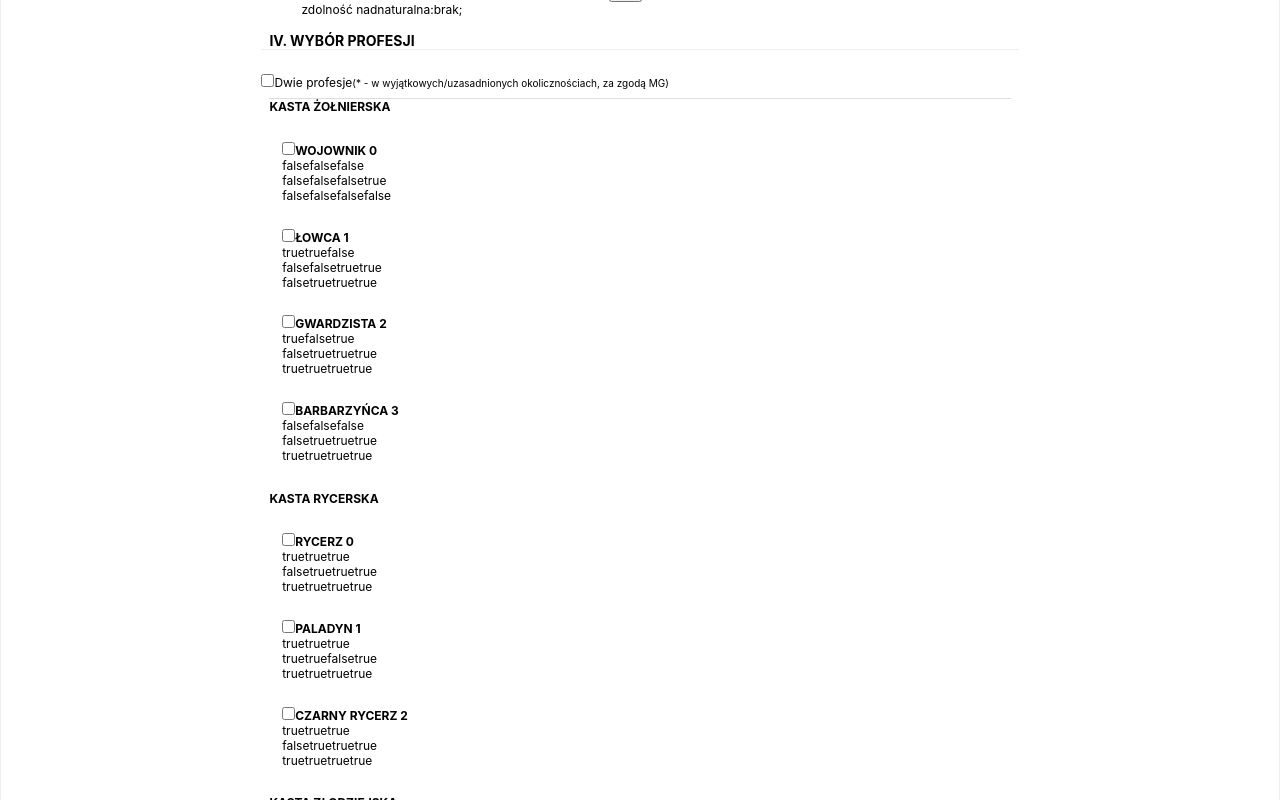
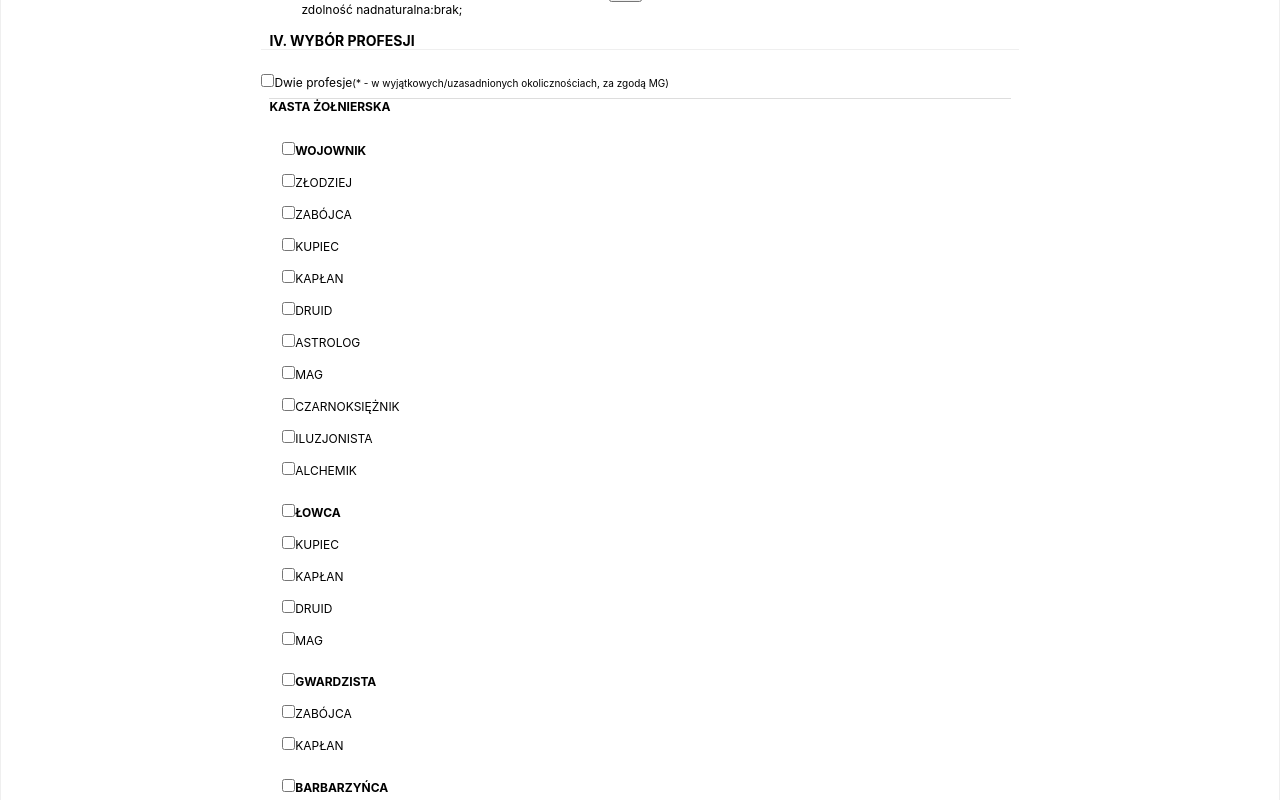
Before and after one commit to JaroslawJaniak/krysztaly-czasu-app, a React (Create React App) app: page / in a window 1280 px wide. Shown: the part 3020-3820 px from the top of the page. Built offline with nearby package versions, Linux system fonts and the light colour scheme.

Commit message:
Upadate ChapterContent_IV components

```diff
--- a/src/components/main/sections/chapters/ChapterContent_IV.js
+++ b/src/components/main/sections/chapters/ChapterContent_IV.js
@@ -1,4 +1,6 @@
 import Subprofession from "./chapter_IV_components/Subprofession";
+import CastSubprofession_container from "./chapter_IV_components/CastSubprofession_container";
+
 const ChapterContent_IV = () => {
   const chapterInfo = [
     {
@@ -264,9 +266,9 @@ const ChapterContent_IV = () => {
             <div>
               <h4> KASTA {casts1.castName}</h4>
               <br />
-              {casts1.professions.map((prof, index) => (
+              {casts1.professions.map((prof, indexProf) => (
                 <div
-                  id={"div_profession" + index}
+                  id={"div_profession" + indexProf}
                   className="subprofession_container checkbox_container"
                 >
                   <div>
@@ -278,15 +280,20 @@ const ChapterContent_IV = () => {
                       className="checkbox__profession"
                     />
                     <label for={prof.profName}>
-                      <b>{prof.profName + " " + index}</b>
+                      <b>{prof.profName}</b>
                     </label>
                   </div>
 
                   {prof.subbProfHiddenStatus.map(
                     (subbProfHiddenStat, indexHiddenStat) => (
-                      <div hidden={casts1.castHiddenStatus[indexHiddenStat]}>
-                        {subbProfHiddenStat.map((stat) => stat.toString())}
-                      </div>
+                      <CastSubprofession_container
+                        hidden={false}
+                        index1={indexHiddenStat}
+                        Item1={subbProfHiddenStat}
+                        Item2={allProfessions}
+                      >
+                        {indexHiddenStat}
+                      </CastSubprofession_container>
                     )
                   )}
                 </div>
--- /dev/null
+++ b/src/components/main/sections/chapters/chapter_IV_components/CastSubprofession_container.js
@@ -0,0 +1,22 @@
+import Subprofession from "./Subprofession";
+
+const CastSubprofession_container = (props) => {
+  console.log(props.Item1);
+
+  return (
+    <div className="subprofession_container cast1">
+      {props.Item1.map((stat, indexStat) => (
+        <Subprofession
+          indexOfArray={props.index1}
+          indexStat2={indexStat}
+          hiddenStat={stat}
+          professions={props.Item2}
+        >
+          {props.Item2[props.index1][indexStat]}
+        </Subprofession>
+      ))}
+    </div>
+  );
+};
+
+export default CastSubprofession_container;
--- a/src/components/main/sections/chapters/chapter_IV_components/Subprofession.js
+++ b/src/components/main/sections/chapters/chapter_IV_components/Subprofession.js
@@ -1,6 +1,6 @@
 const Subprofession = (props) => {
   return (
-    <div className="subprofession">
+    <div className="subprofession" hidden={props.hiddenStat}>
       <input
         type="checkbox"
         id="subprofession.."
@@ -8,7 +8,7 @@ const Subprofession = (props) => {
         value="SubProfName"
         className="checkbox__subprofession"
       />
-      <label for="subprofession1">{props.profession}</label>
+      <label for="subprofession1">{props.children}</label>
     </div>
   );
 };
```
Also changed, not shown: src/components/main/sections/chapters/chapter_IV_components/Subprofession_container.js (deleted, +0 -11 lines).
